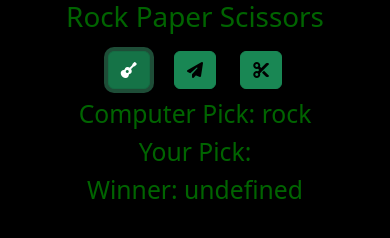
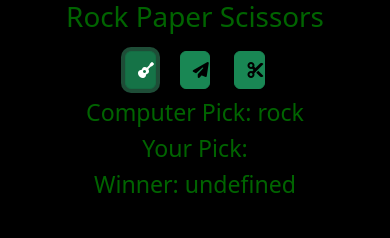
Before and after one commit to FatHippie1/RockPaperScissor, a plain HTML site: page index.html in a window 390 px wide. Both pictures are taken after a click on the button 128 px from the left and 70 px from the top of the page. Drawn offline with nearby package versions, Linux system fonts and the light colour scheme.

Commit message:
chaged playerChoice

```diff
--- a/index.html
+++ b/index.html
@@ -20,18 +20,16 @@
         <H1>Rock Paper Scissors</H1>
 
         <div>
-            <button type="button" class="col-sm-1 btn btn-success" id="rock"> <i
-                    class="fa-solid fa-guitar"></i></button>
-            <button type="button" class="col-sm-1 btn btn-success" id="paper"><i
+            <button type="button" class="col-1 btn btn-success" id="rock"> <i class="fa-solid fa-guitar"></i></button>
+            <button type="button" class="col-1 btn btn-success" id="paper"><i
                     class="fa-solid fa-paper-plane"></i></button>
-            <button type="button" class="col-sm-1 btn btn-success" id="scissor"><i
+            <button type="button" class="col-1 btn btn-success" id="scissor"><i
                     class="fa-solid fa-scissors"></i></button>
-            <!--<button type="button" class="col-sm-1 btn btn-success" id="fu"><i
-                    class="fa-solid fa-hand-middle-finger"></i></button>-->
+
         </div>
-        <h2>Computer Pick: <span id="computer-pick"></span></h2>
-        <h2>Your Pick: <span id="your-pick"></span></h2>
-        <h2>Winner: <span id="winner"></span></h2>
+        <h3>Computer Pick: <span id="computer-pick"></span></h3>
+        <h3>Your Pick: <span id="player-pick"></span></h3>
+        <h3>Winner: <span id="winner"></span></h3>
 
     </div>
 
--- a/scripts.js
+++ b/scripts.js
@@ -1,14 +1,14 @@
 const displayComputerPick = document.getElementById('computer-pick');
-const displayYourPick = document.getElementById('your-pick');
+const displayPlayerPick = document.getElementById('player-pick');
 const displayWinner = document.getElementById('winner');
 const options = document.querySelectorAll('button');
-var userChoice
+var playerChoice
 var computerChoice
 var winner
 
 options.forEach(option => option.addEventListener('click', (e) => {
-    userChoice = e.target.id;
-    displayYourPick.innerHTML = userChoice;
+    playerChoice = e.target.id;
+    displayPlayerPick.innerHTML = playerChoice;
     generateComputerchoice();
     getResult();
 }));
@@ -31,25 +31,25 @@ function generateComputerchoice() {
 }
 
 function getResult() {
-    if (computerChoice === userChoice) {
+    if (computerChoice === playerChoice) {
         winner = 'Tie'
     }
-    if (computerChoice === 'rock' && userChoice === 'paper') {
+    if (computerChoice === 'rock' && playerChoice === 'paper') {
         winner = 'You Win'
     }
-    if (computerChoice === 'rock' && userChoice === 'scissor') {
+    if (computerChoice === 'rock' && playerChoice === 'scissor') {
         winner = 'You Lost'
     }
-    if (computerChoice === 'paper' && userChoice === 'scissor') {
+    if (computerChoice === 'paper' && playerChoice === 'scissor') {
         winner = 'You Win'
     }
-    if (computerChoice === 'paper' && userChoice === 'rock') {
+    if (computerChoice === 'paper' && playerChoice === 'rock') {
         winner = 'You Lost'
     }
-    if (computerChoice === 'scissor' && userChoice === 'rock') {
+    if (computerChoice === 'scissor' && playerChoice === 'rock') {
         winner = 'You Win'
     }
-    if (computerChoice === 'scissor' && userChoice === 'paper') {
+    if (computerChoice === 'scissor' && playerChoice === 'paper') {
         winner = 'You Lost'
     }
     displayWinner.innerHTML = winner;
```
